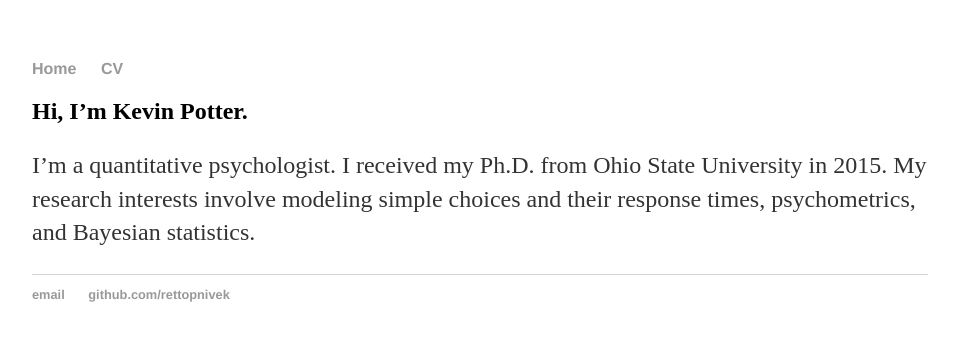
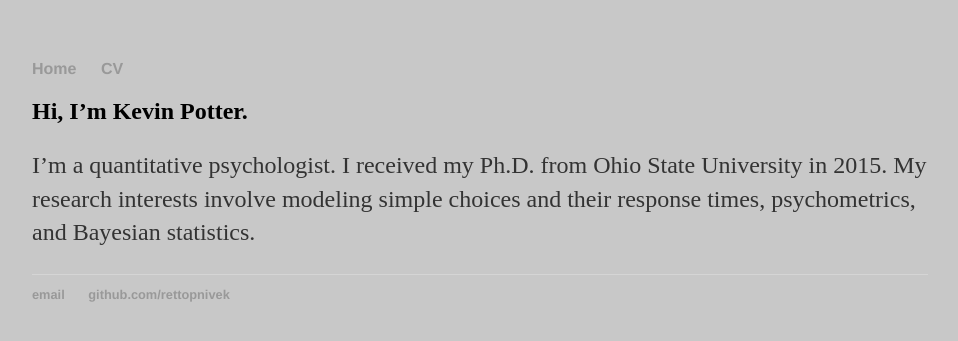
Before and after one commit to rettopnivek/rettopnivek.github.io, a Jekyll site: the page built from index.md, in a window 1280 px wide. Shown: the top 341 px of the page, without its empty margins (160-1118 px from the left). Built offline with Jekyll 4.4.1, drawn with Linux system fonts in a browser that asks for light colours.

Commit message:
Changed background color to grey.

```diff
--- a/css/main.css
+++ b/css/main.css
@@ -41,3 +41,7 @@ ul.posts {
 ul.posts li {
     list-style: none;
 }
+
+body {
+    background-color: rgb(200, 200, 200);
+}
```
